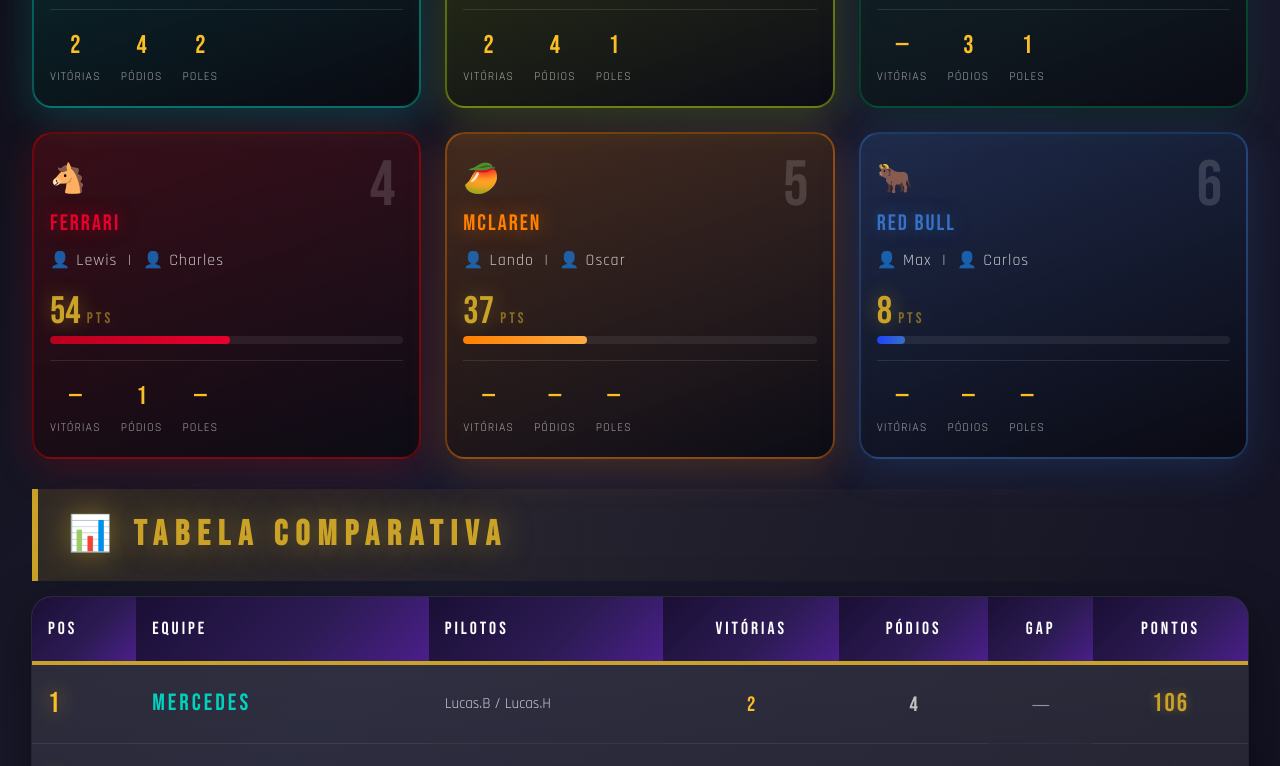
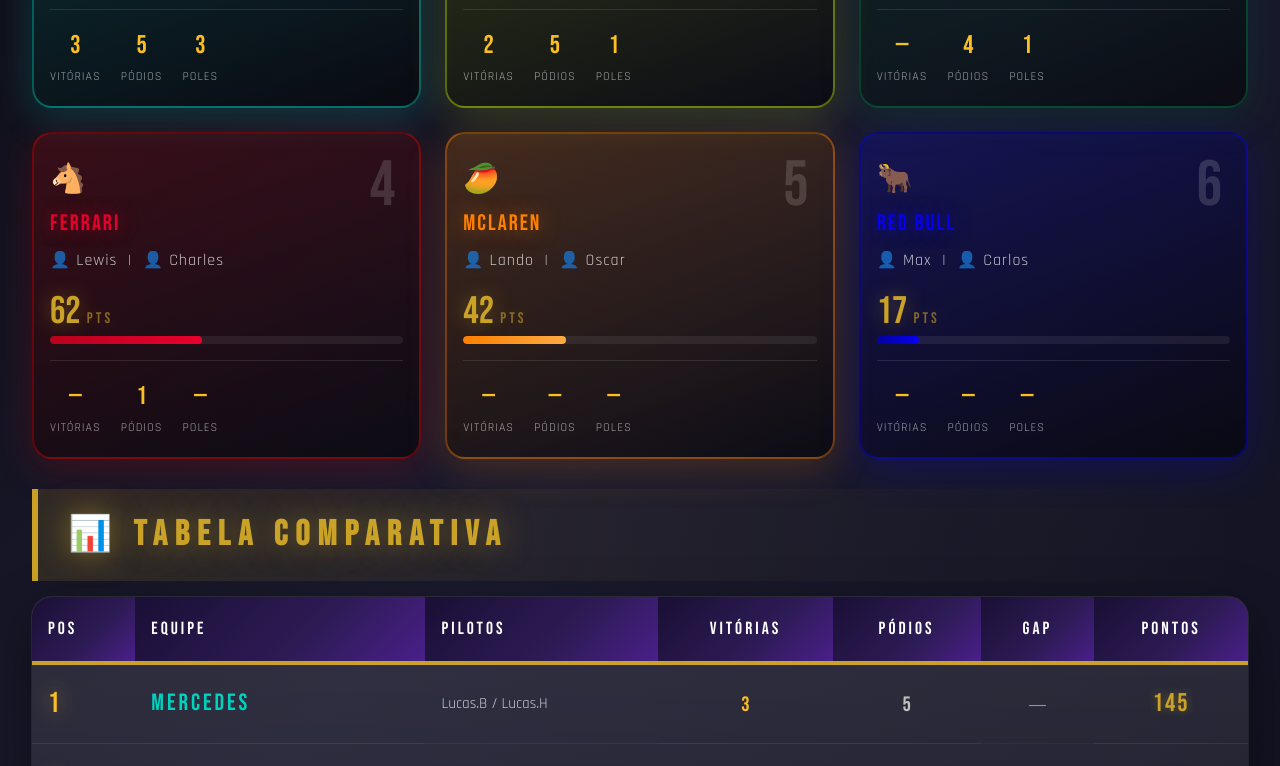
Before and after one commit to Marcio-Santiago/velocidade-baixa, a plain HTML site: page construtores.html in a window 1280 px wide. Shown: the part 641-1407 px from the top of the page. Drawn offline with Linux system fonts and the light colour scheme.

Commit message:
Add files via upload

```diff
--- a/construtores.html
+++ b/construtores.html
@@ -190,11 +190,11 @@
         }
         .team-card.sauber:hover { box-shadow: 0 20px 60px rgba(180,220,0,0.35); }
         .team-card.redbull {
-            background: linear-gradient(160deg, rgba(54,113,198,0.2) 0%, rgba(0,0,0,0.5) 100%);
-            border-color: rgba(54,113,198,0.4);
-            box-shadow: 0 10px 40px rgba(54,113,198,0.2);
+            background: linear-gradient(160deg, rgba(6,0,239,0.2) 0%, rgba(0,0,0,0.5) 100%);
+            border-color: rgba(6,0,239,0.4);
+            box-shadow: 0 10px 40px rgba(6,0,239,0.2);
         }
-        .team-card.redbull:hover { box-shadow: 0 20px 60px rgba(54,113,198,0.35); }
+        .team-card.redbull:hover { box-shadow: 0 20px 60px rgba(6,0,239,0.35); }
 
         .team-pos {
             font-family: 'Bebas Neue', sans-serif;
@@ -217,7 +217,7 @@
         .mercedes .team-name { color: #00d2be; text-shadow: 0 0 20px rgba(0,210,190,0.5); }
         .aston    .team-name { color: #006f62; text-shadow: 0 0 18px rgba(0,111,98,0.50); }
         .sauber   .team-name { color: #b4dc00; text-shadow: 0 0 18px rgba(180,220,0,0.45); }
-        .redbull  .team-name { color: #3671C6; text-shadow: 0 0 18px rgba(54,113,198,0.50); }
+        .redbull  .team-name { color: #0600ef; text-shadow: 0 0 18px rgba(6,0,239,0.50); }
 
         .team-drivers {
             font-family: 'Rajdhani', sans-serif;
@@ -354,7 +354,7 @@
         .bar-mercedes { background: linear-gradient(90deg, #00d2be, #00f5e0); }
         .bar-aston    { background: linear-gradient(90deg, #004d45, #006f62); }
         .bar-sauber   { background: linear-gradient(90deg, #8aac00, #b4dc00); }
-        .bar-redbull  { background: linear-gradient(90deg, #1E41FF, #3671C6); }
+        .bar-redbull  { background: linear-gradient(90deg, #0400a0, #0600ef); }
 
         .footer {
             text-align: center; margin-top: 60px; padding: 35px;
--- a/dados.js
+++ b/dados.js
@@ -20,8 +20,8 @@
   { nome: "Cleber",  equipe: "Aston Martin", cor: "#006f62" },
   { nome: "Marcio",  equipe: "Kick Sauber",  cor: "#b4dc00" },
   { nome: "Denis",   equipe: "Kick Sauber",  cor: "#b4dc00" },
-  { nome: "Max",     equipe: "Red Bull",     cor: "#3671C6" },
-  { nome: "Carlos",  equipe: "Red Bull",     cor: "#3671C6" },
+  { nome: "Max",     equipe: "Red Bull",     cor: "#0600ef" },
+  { nome: "Carlos",  equipe: "Red Bull",     cor: "#0600ef" },
 ];
 
 var resultados = [
@@ -134,12 +134,25 @@
     bandeira: "🇧🇭",
     data: "12/04",
     hasSprint: false,
-    resultado: [],
+    resultado: [
+      { pos:  1, piloto: "Lucas.B", equipe: "Mercedes",     pontos: 25 },
+      { pos:  2, piloto: "Marcio",  equipe: "Kick Sauber",  pontos: 18 },
+      { pos:  3, piloto: "Exodo",   equipe: "Aston Martin", pontos: 15 },
+      { pos:  4, piloto: "Lucas.H", equipe: "Mercedes",     pontos: 12 },
+      { pos:  5, piloto: "Denis",   equipe: "Kick Sauber",  pontos: 10 },
+      { pos:  6, piloto: "Lewis",   equipe: "Ferrari",      pontos:  8 },
+      { pos:  7, piloto: "Max",     equipe: "Red Bull",     pontos:  6 },
+      { pos:  8, piloto: "Lando",   equipe: "McLaren",      pontos:  4 },
+      { pos:  9, piloto: "Carlos",  equipe: "Red Bull",     pontos:  2 },
+      { pos: 10, piloto: "Oscar",   equipe: "McLaren",      pontos:  1 },  // -3 SL
+      { pos: 11, piloto: "Charles", equipe: "Ferrari",      pontos:  0 },  // -3 SL
+      { pos: 12, piloto: "Cleber",  equipe: "Aston Martin", pontos:  0 },
+    ],
     sprint: [],
-    polePosition: null,
-    voltaRapida:  null,
-    corridaLimpa: null,
-    pilotoDia:    null,
+    polePosition: "Lucas.B",  // +1 pt
+    voltaRapida:  "Marcio",   // +1 pt (2º lugar, dentro do top 10 ✅)
+    corridaLimpa: "Lucas.B",  // +1 pt
+    pilotoDia:    "Max",      // +1 pt
   },
 
   // ── ETAPA 05 ────────────────────────────────────────────────
@@ -466,9 +479,13 @@
 
 var infracoes = [
   { piloto: "Lando",   ocorrencias: [] },
-  { piloto: "Oscar",   ocorrencias: [] },
+  { piloto: "Oscar",   ocorrencias: [
+    { etapa: "04", gravidade: "GRAVE", descricao: "Penalidade — GP do Bahrein", pontosLicenca: -3 }
+  ] },
   { piloto: "Lewis",   ocorrencias: [] },
-  { piloto: "Charles", ocorrencias: [] },
+  { piloto: "Charles", ocorrencias: [
+    { etapa: "04", gravidade: "GRAVE", descricao: "Penalidade — GP do Bahrein", pontosLicenca: -3 }
+  ] },
   { piloto: "Lucas.B", ocorrencias: [] },
   { piloto: "Lucas.H", ocorrencias: [
     { etapa: "02", gravidade: "GRAVE", descricao: "DSQ — Sprint da China", pontosLicenca: -3 }
```
Also changed, not shown: pilotos.html (+1 -1 lines), superlicenca.html (+4 -4 lines).
